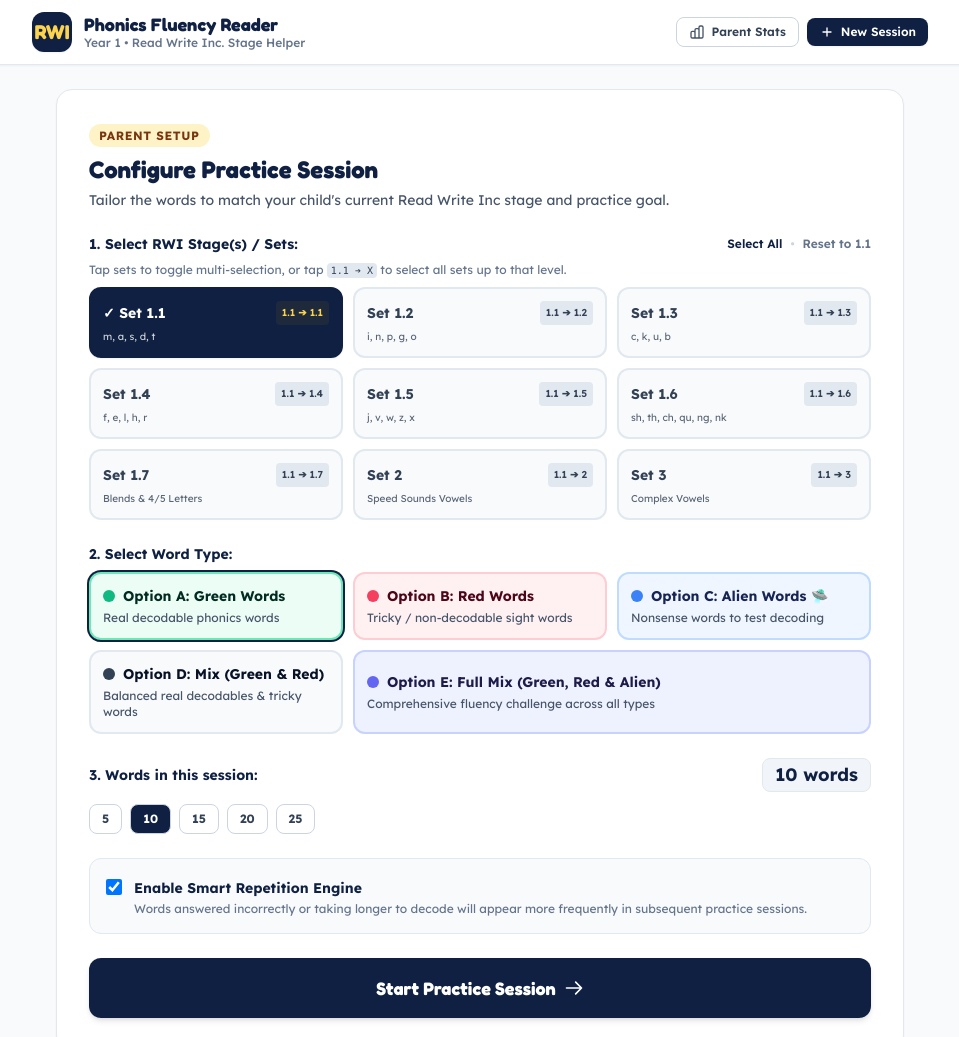
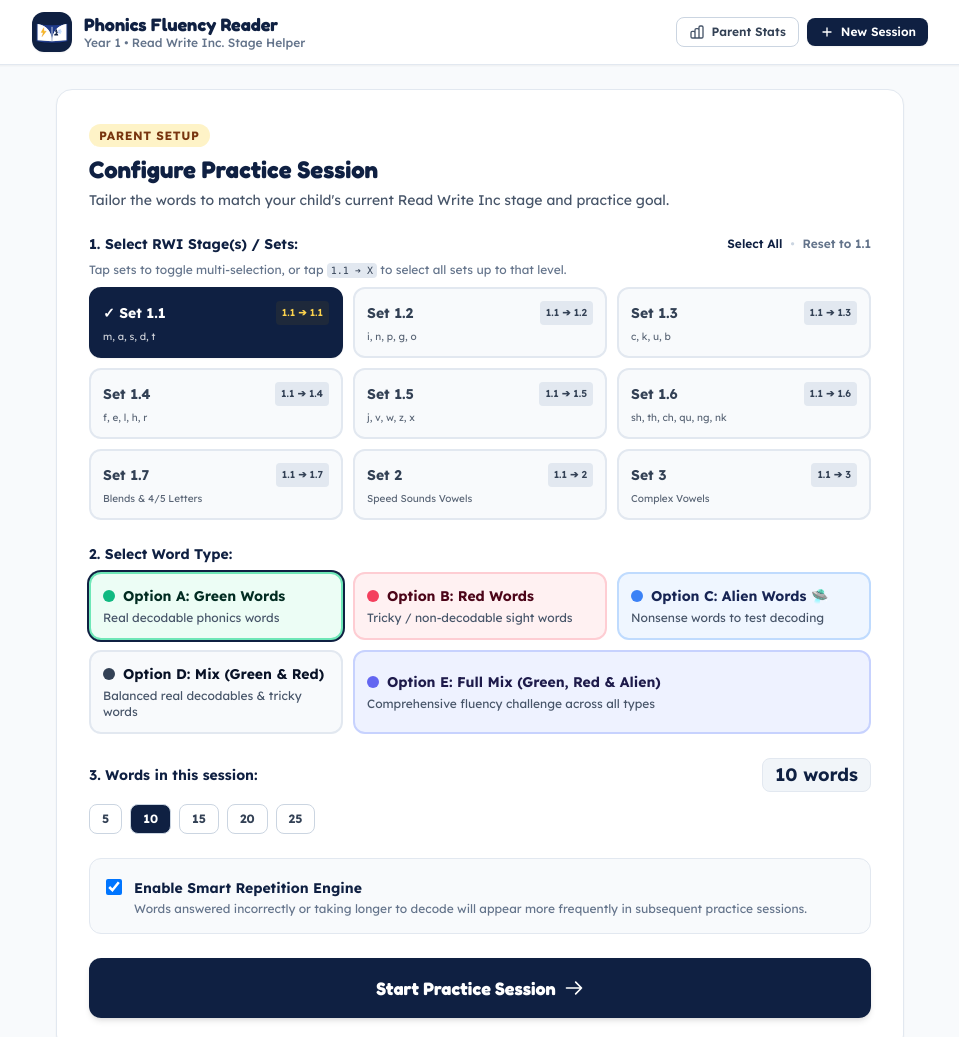
Before and after one commit to mummy-helper-apps/RWI-phonics-reader, a plain HTML site: page index.html in a window 1280 px wide. Shown: the top 1037 px of the page, without its empty margins (160-1119 px from the left). Drawn offline with nearby package versions, Linux system fonts and the light colour scheme.

Commit message:
Update index.html

```diff
--- a/index.html
+++ b/index.html
@@ -12,11 +12,9 @@
     <meta name="apple-mobile-web-app-title" content="RWI Phonics">
     <meta name="theme-color" content="#0f2042">
 
-    <!-- App Touch Icon for iOS & Web Browsers -->
-    <link rel="apple-touch-icon" href="https://api.iconify.design/lucide:book-open-check.svg?color=%23fbbf24&width=180&height=180">
-    <link rel="icon" type="image/svg+xml" href="https://api.iconify.design/lucide:book-open-check.svg?color=%23fbbf24&width=192&height=192">
-
-    <!-- Web App Manifest Link -->
+    <!-- App Touch Icon & Manifest Link -->
+    <link rel="apple-touch-icon" href="./icon.svg">
+    <link rel="icon" type="image/svg+xml" href="./icon.svg">
     <link rel="manifest" href="manifest.json">
 
     <script src="https://cdn.tailwindcss.com"></script>
@@ -108,9 +106,7 @@
     <header class="bg-white border-b border-slate-200 px-4 py-3 shadow-sm sticky top-0 z-30">
         <div class="max-w-4xl mx-auto flex items-center justify-between">
             <div class="flex items-center space-x-3 cursor-pointer" onclick="showScreen('setup-screen')">
-                <div class="w-10 h-10 rounded-xl bg-navy-900 text-amber-300 flex items-center justify-center font-heading text-xl font-bold shadow-sm">
-                    RWI
-                </div>
+                <img src="./icon.svg" alt="App Icon" class="w-10 h-10 rounded-xl shadow-sm object-cover">
                 <div>
                     <h1 class="font-heading font-bold text-lg leading-tight text-navy-900">Phonics Fluency Reader</h1>
                     <p class="text-xs text-slate-500 font-medium">Year 1 • Read Write Inc. Stage Helper</p>
@@ -118,7 +114,6 @@
             </div>
 
             <div class="flex items-center space-x-2">
-                <!-- Native PWA Direct Install Button (Appears on supported Android/Chrome) -->
                 <button id="pwa-install-btn" onclick="triggerPwaInstall()" class="hidden px-3 py-1.5 rounded-lg bg-amber-400 hover:bg-amber-500 text-navy-950 text-xs font-bold flex items-center space-x-1.5 transition shadow-sm animate-pulse">
                     <svg class="w-4 h-4" fill="none" stroke="currentColor" viewBox="0 0 24 24"><path stroke-linecap="round" stroke-linejoin="round" stroke-width="2" d="M4 16v1a3 3 0 003 3h10a3 3 0 003-3v-1m-4-4l-4 4m0 0l-4-4m4 4V4"></path></svg>
                     <span>Install App</span>
@@ -148,7 +143,7 @@
                     <p class="text-sm text-slate-600 mt-1">Tailor the words to match your child's current Read Write Inc stage and practice goal.</p>
                 </div>
 
-                <!-- 1. Stage Selection (Multi-select enabled) -->
+                <!-- 1. Stage Selection -->
                 <div class="space-y-2">
                     <div class="flex flex-wrap items-center justify-between gap-2">
                         <label class="block text-sm font-bold text-navy-900">1. Select RWI Stage(s) / Sets:</label>
@@ -160,7 +155,6 @@
                     </div>
                     <p class="text-xs text-slate-500">Tap sets to toggle multi-selection, or tap <span class="bg-slate-200 text-slate-700 px-1 py-0.5 rounded font-mono text-[10px]">1.1 ➔ X</span> to select all sets up to that level.</p>
                     <div class="grid grid-cols-2 sm:grid-cols-3 lg:grid-cols-3 gap-2.5" id="stage-selector">
-                        <!-- Stage buttons injected dynamically JS -->
                     </div>
                 </div>
 
@@ -425,7 +419,7 @@
             }
         }
 
-        // PWA Lightweight Service Worker Handler
+        // Service Worker
         if ('serviceWorker' in navigator) {
             window.addEventListener('load', () => {
                 const swCode = `
```
